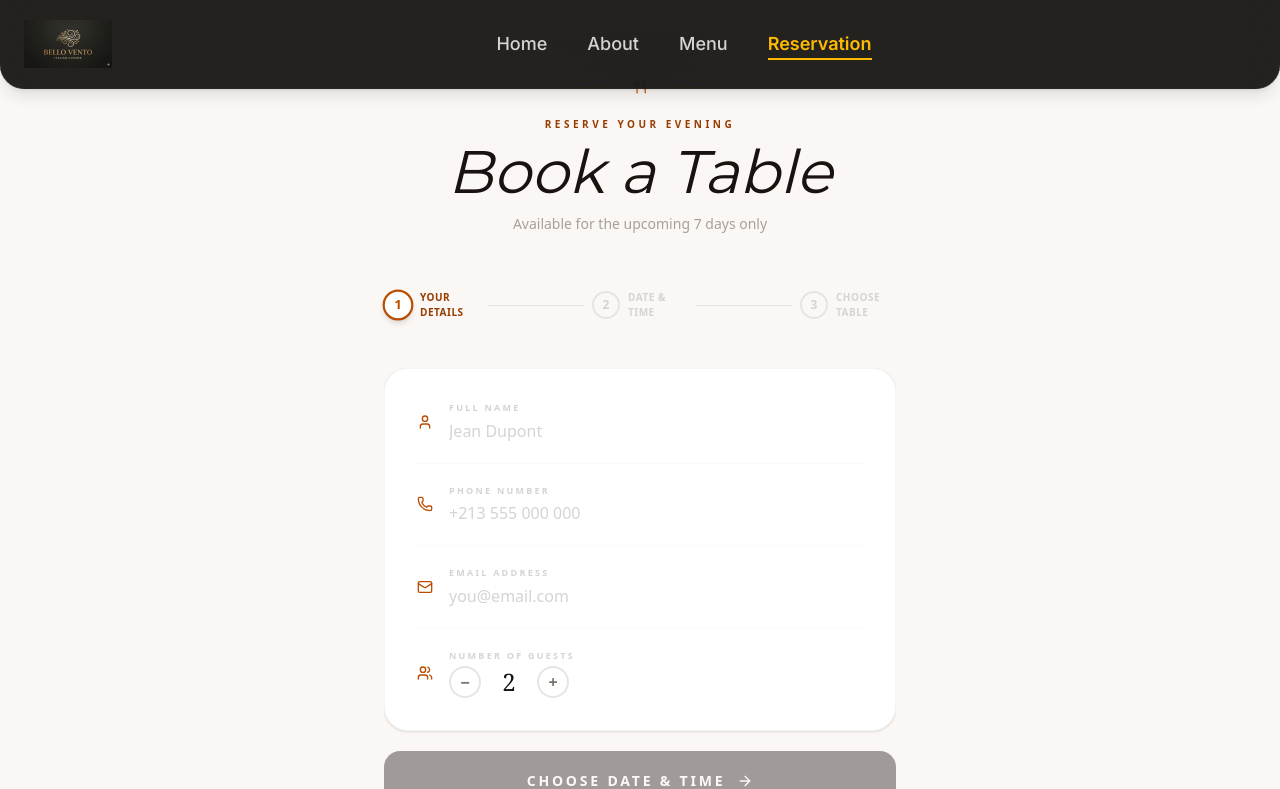
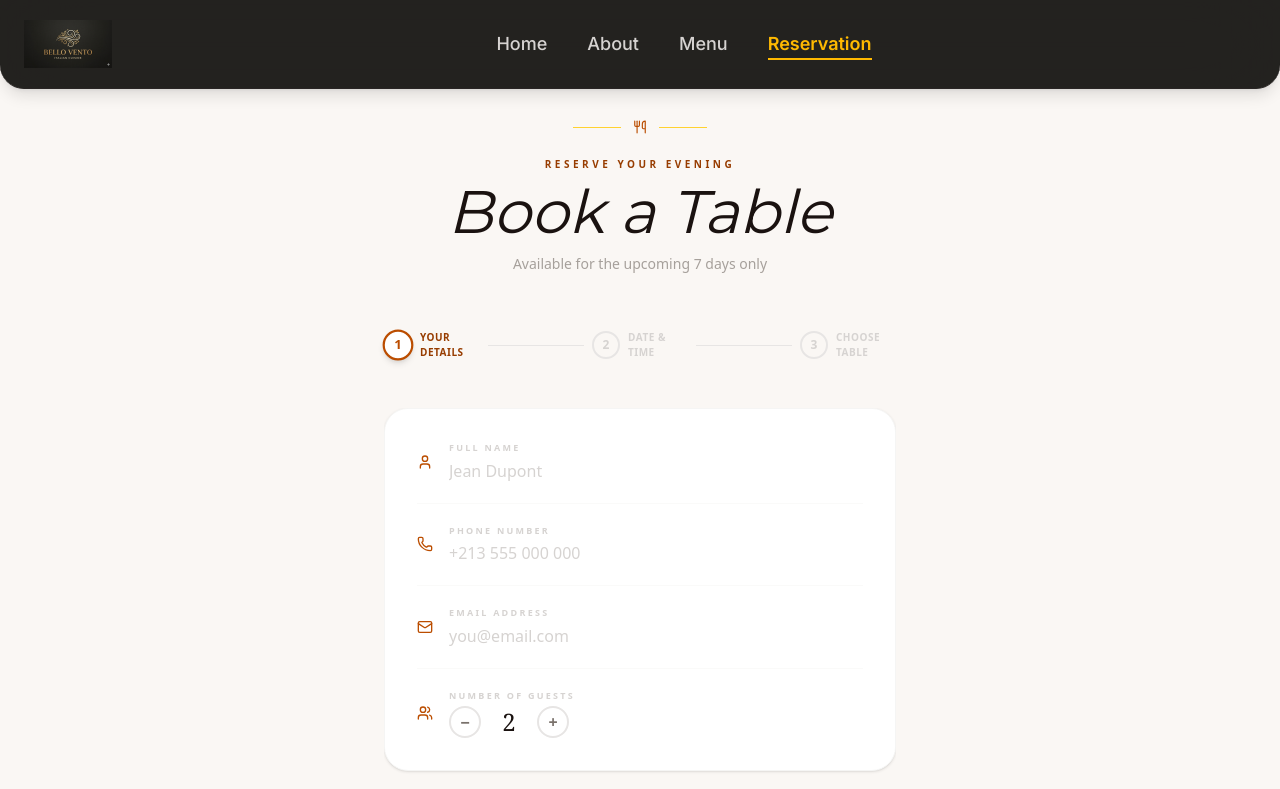
Before and after one commit to kingofdead6/Bello-Vento, a React (Vite) app in the folder client/: page /reservation in a window 1280 px wide. Shown: the top 789 px of the page. Built offline with nearby package versions, Linux system fonts and the light colour scheme.

Commit message:
Added new features

```diff
--- a/client/src/Components/Reservation/Reservation.jsx
+++ b/client/src/Components/Reservation/Reservation.jsx
@@ -81,12 +81,12 @@ export default function Reservation() {
   const maxDate = new Date(Date.now() + 7 * 86400000).toISOString().split("T")[0];
 
   if (success) return (
-    <div className="min-h-screen bg-[#faf7f4] flex items-center justify-center p-6">
+    <div className="min-h-screen bg-[#faf7f4]  flex items-center justify-center p-6">
       <motion.div
         initial={{ opacity: 0, scale: 0.85, y: 20 }}
         animate={{ opacity: 1, scale: 1, y: 0 }}
         transition={{ type: "spring", stiffness: 200, damping: 22 }}
-        className="text-center max-w-md"
+        className="text-center max-w-md "
       >
         <motion.div
           initial={{ scale: 0 }}
@@ -152,7 +152,7 @@ export default function Reservation() {
   );
 
   return (
-    <div className="bg-[#faf7f4] min-h-screen py-20 px-6 font-sans text-[#2d2a26]">
+    <div className="bg-[#faf7f4] min-h-screen py-30 px-6 font-sans text-[#2d2a26]">
       <div className="max-w-lg mx-auto">
 
         {/* Header */}
--- a/client/src/Components/Shared/Footer.jsx
+++ b/client/src/Components/Shared/Footer.jsx
@@ -43,7 +43,7 @@ export default function Footer() {
               <li><Link to="/" className="hover:text-white transition">Home</Link></li>
               <li><Link to="/about" className="hover:text-white transition">About</Link></li>
               <li><Link to="/menu" className="hover:text-white transition">Menu</Link></li>
-              <li><Link to="/reservations" className="hover:text-white transition">Reservations</Link></li>
+              <li><Link to="/reservation" className="hover:text-white transition">Reservations</Link></li>
             </ul>
           </div>
 
```
